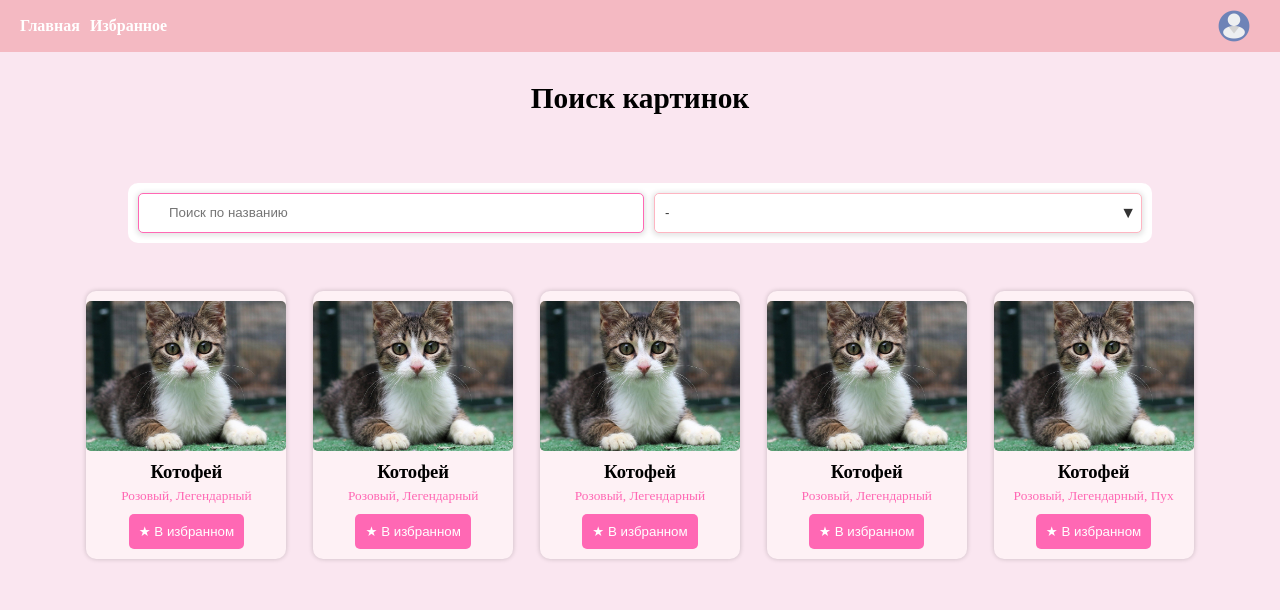
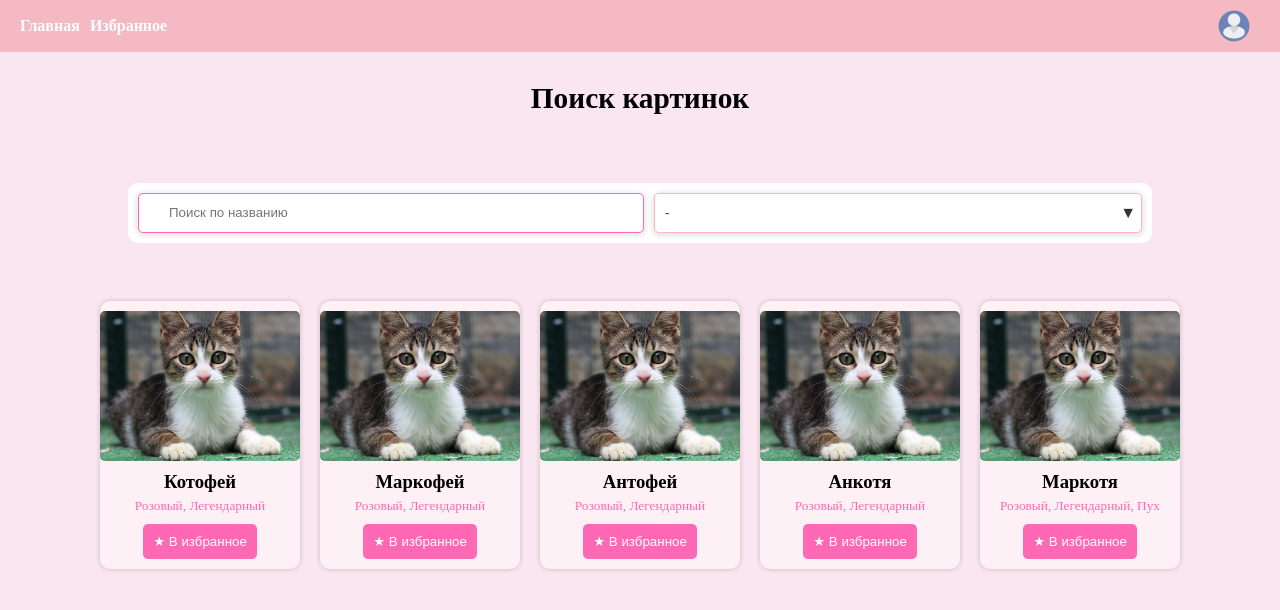
Before and after one commit to alchemmist/cats, a React (Vite) app: page /main in a window 1280 px wide. Shown: the top 610 px of the page. Built offline with nearby package versions, Linux system fonts and the light colour scheme.

Commit message:
impl favorites completely

```diff
--- a/public/cats.json
+++ b/public/cats.json
@@ -7,25 +7,25 @@
   },
   {
     "id": 2,
-        "name": "Котофей",
+    "name": "Маркофей",
     "tags": ["Розовый", "Легендарный"],
     "image": "cat.jpg"
   },
   {
     "id": 3,
-        "name": "Котофей",
+    "name": "Антофей",
     "tags": ["Розовый", "Легендарный"],
     "image": "cat.jpg"
   },
   {
     "id": 4,
-        "name": "Котофей",
+    "name": "Анкотя",
     "tags": ["Розовый", "Легендарный"],
     "image": "cat.jpg"
   },
   {
     "id": 5,
-        "name": "Котофей",
+    "name": "Маркотя",
     "tags": ["Розовый", "Легендарный", "Пух"],
     "image": "cat.jpg"
   }
--- a/src/components/catcard/CatCard.css
+++ b/src/components/catcard/CatCard.css
@@ -38,4 +38,5 @@
     padding: 10px;
     max-width: 150px;
     margin-top: 10px;
+    cursor: pointer;
 }
--- a/src/components/catcard/CatCard.jsx
+++ b/src/components/catcard/CatCard.jsx
@@ -1,12 +1,31 @@
 import "./CatCard.css";
 import * as catsDB from "../../stores/catsDB";
+import { useEffect, useState } from "react";
 
-function CatCard({ id, imageSrc, catName, tagList, isFavorite }) {
+function CatCard({
+  id,
+  imageSrc,
+  catName,
+  tagList,
+  favoriteChanged,
+  setFavoriteChanged,
+}) {
+  const [isFavorite, setIsFavorite] = useState(catsDB.isFavorite(id));
+
+  useEffect(() => {
+    setIsFavorite(catsDB.isFavorite(id));
+  }, [isFavorite]);
+
   const toggleFavorite = () => {
-    if (isFavorite) {
+    if (catsDB.isFavorite(id)) {
       catsDB.removeFavorite(id);
+      setIsFavorite(false);
     } else {
       catsDB.addFavorite(id);
+      setIsFavorite(true);
+    }
+    if (favoriteChanged !== null && setFavoriteChanged !== null) {
+      setFavoriteChanged(!favoriteChanged);
     }
   };
 
--- a/src/components/catlist/CatList.css
+++ b/src/components/catlist/CatList.css
@@ -3,9 +3,10 @@
     display: flex;
     flex-wrap: wrap;
     width: 90%;
-    justify-content: space-around;
+    justify-content: center;
 }
 
 .cat-list-block .cat-card {
     margin-bottom: 20px;
+    margin: 10px;
 }
--- a/src/routes/favorites/Favorites.jsx
+++ b/src/routes/favorites/Favorites.jsx
@@ -5,11 +5,13 @@ import { getFavoriteCats } from "../../stores/catsDB";
 import "./Favorites.css";
 
 function Favorites({ cats }) {
-  const [favoriteCats, setFavoriteCats] = useState([]);
+  const [favoriteCats, setFavoriteCats] = useState(getFavoriteCats(cats));
+  const [favoriteChanged, setFavoriteChanged] = useState(false);
 
   useEffect(() => {
     setFavoriteCats(getFavoriteCats(cats));
-  }, [cats]);
+    console.log(favoriteChanged);
+  }, [cats, favoriteChanged]);
 
   return (
     <>
@@ -30,6 +32,8 @@ function Favorites({ cats }) {
                   catName={cat.name}
                   tagList={cat.tags}
                   isFavorite={true}
+                  favoriteChanged={favoriteChanged}
+                  setFavoriteChanged={setFavoriteChanged}
                 />
               );
             })}
--- a/src/stores/catsDB.js
+++ b/src/stores/catsDB.js
@@ -1,24 +1,31 @@
-function getRawFavoriteIds() {
-  if (localStorage.getItem("favorites") === "") {
-    localStorage.setItem("favorites", "[]");
+export function getRawFavoriteIds() {
+  const rawFavorites = localStorage.getItem("favorites");
+  if (["", "[]", null, undefined].includes(rawFavorites)) {
+    return [];
   }
-  return JSON.parse(localStorage.getItem("favorites") ?? "[]");
+  return JSON.parse(rawFavorites);
 }
 
 export function addFavorite(id) {
   let favorites = getRawFavoriteIds();
   favorites.push(id);
-  localStorage.setItem("favorites", favorites);
+  localStorage.setItem("favorites", JSON.stringify(favorites));
 }
 
 export function removeFavorite(id) {
   let favorites = getRawFavoriteIds();
   localStorage.setItem(
     "favorites",
-    favorites.filter((elem) => elem === id),
+    JSON.stringify(favorites.filter((elem) => elem !== id)),
   );
 }
 
 export function getFavoriteCats(cats) {
-  return cats.length === 0 ? [] : getRawFavoriteIds().map((id) => cats[id]);
+  return cats.length === 0
+    ? []
+    : getRawFavoriteIds().map((id) => cats.filter((cat) => cat.id === id)[0]);
 }
+
+export function isFavorite(catId) {
+  return getRawFavoriteIds().includes(catId);
+}
```
Lines whose indentation alone changed are shown as unchanged.
